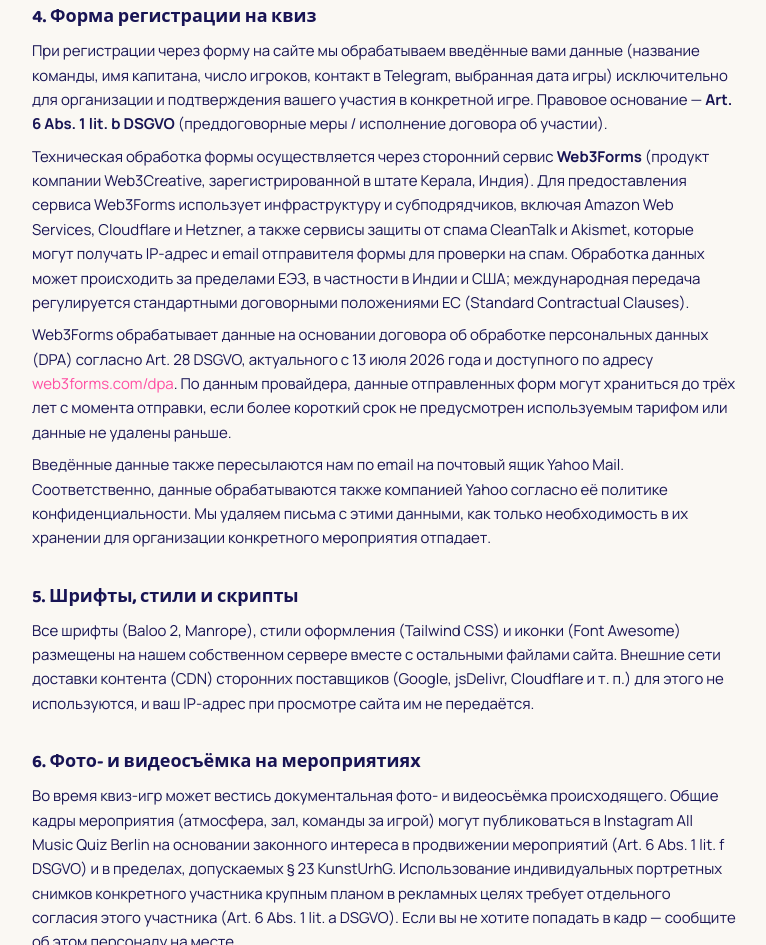
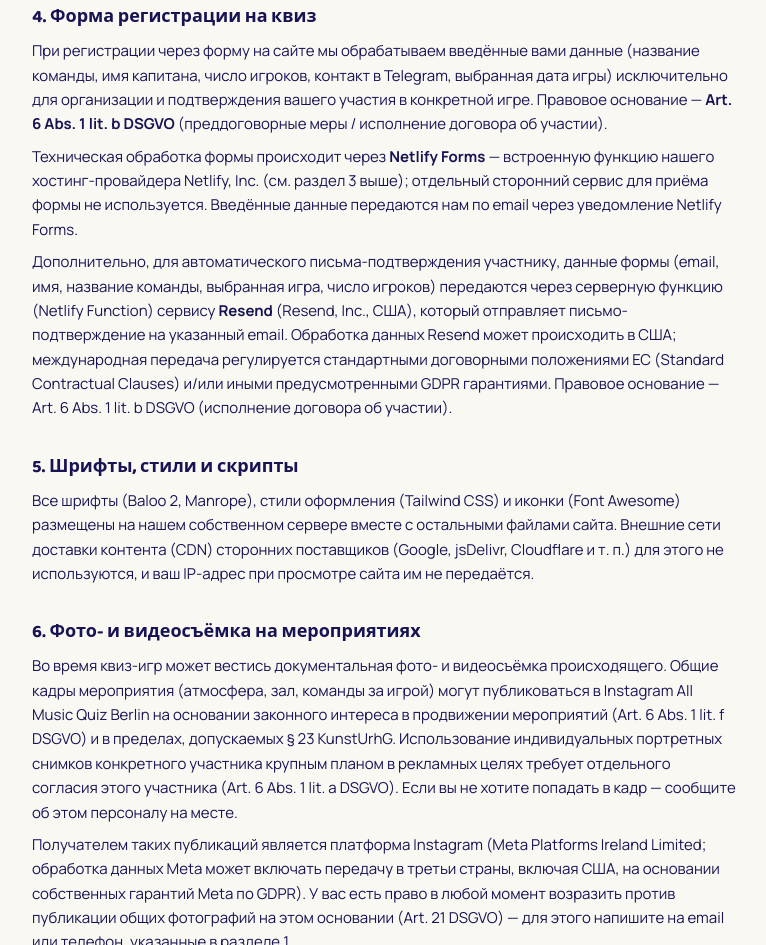
Before and after one commit to Danigucci/all-music-quiz-berlin, a plain HTML site: page datenschutz.html in a window 1280 px wide. Shown: the part 969-1914 px from the top of the page, without its empty margins (256-1022 px from the left). Drawn offline with Linux system fonts and the light colour scheme.

Commit message:
Update Datenschutz: replace Web3Forms description with Netlify Forms + Resend

```diff
--- a/datenschutz.html
+++ b/datenschutz.html
@@ -125,26 +125,17 @@
         меры / исполнение договора об участии).
       </p>
       <p class="mt-2">
-        Техническая обработка формы осуществляется через сторонний сервис <strong>Web3Forms</strong>
-        (продукт компании Web3Creative, зарегистрированной в штате Керала, Индия). Для предоставления сервиса
-        Web3Forms использует инфраструктуру и субподрядчиков, включая Amazon Web Services, Cloudflare и Hetzner,
-        а также сервисы защиты от спама CleanTalk и Akismet, которые могут получать IP-адрес и email отправителя
-        формы для проверки на спам. Обработка данных может происходить за пределами ЕЭЗ, в частности в Индии
-        и США; международная передача регулируется стандартными договорными положениями ЕС
-        (Standard Contractual Clauses).
+        Техническая обработка формы происходит через <strong>Netlify Forms</strong> — встроенную функцию нашего
+        хостинг-провайдера Netlify, Inc. (см. раздел 3 выше); отдельный сторонний сервис для приёма формы не
+        используется. Введённые данные передаются нам по email через уведомление Netlify Forms.
       </p>
       <p class="mt-2">
-        Web3Forms обрабатывает данные на основании договора об обработке персональных данных (DPA) согласно
-        Art. 28 DSGVO, актуального с 13 июля 2026 года и доступного по адресу
-        <a href="https://web3forms.com/dpa" target="_blank" class="text-[color:var(--pink)] hover:underline">web3forms.com/dpa</a>.
-        По данным провайдера, данные отправленных форм могут храниться до трёх лет с момента отправки, если
-        более короткий срок не предусмотрен используемым тарифом или данные не удалены раньше.
-      </p>
-      <p class="mt-2">
-        Введённые данные также пересылаются нам по email на почтовый ящик Yahoo Mail. Соответственно, данные
-        обрабатываются также компанией Yahoo согласно её политике конфиденциальности. Мы удаляем письма
-        с этими данными, как только необходимость в их хранении для организации конкретного мероприятия
-        отпадает.
+        Дополнительно, для автоматического письма-подтверждения участнику, данные формы (email, имя, название
+        команды, выбранная игра, число игроков) передаются через серверную функцию (Netlify Function) сервису
+        <strong>Resend</strong> (Resend, Inc., США), который отправляет письмо-подтверждение на указанный email.
+        Обработка данных Resend может происходить в США; международная передача регулируется стандартными
+        договорными положениями ЕС (Standard Contractual Clauses) и/или иными предусмотренными GDPR гарантиями.
+        Правовое основание — Art. 6 Abs. 1 lit. b DSGVO (исполнение договора об участии).
       </p>
     </section>
 
```
